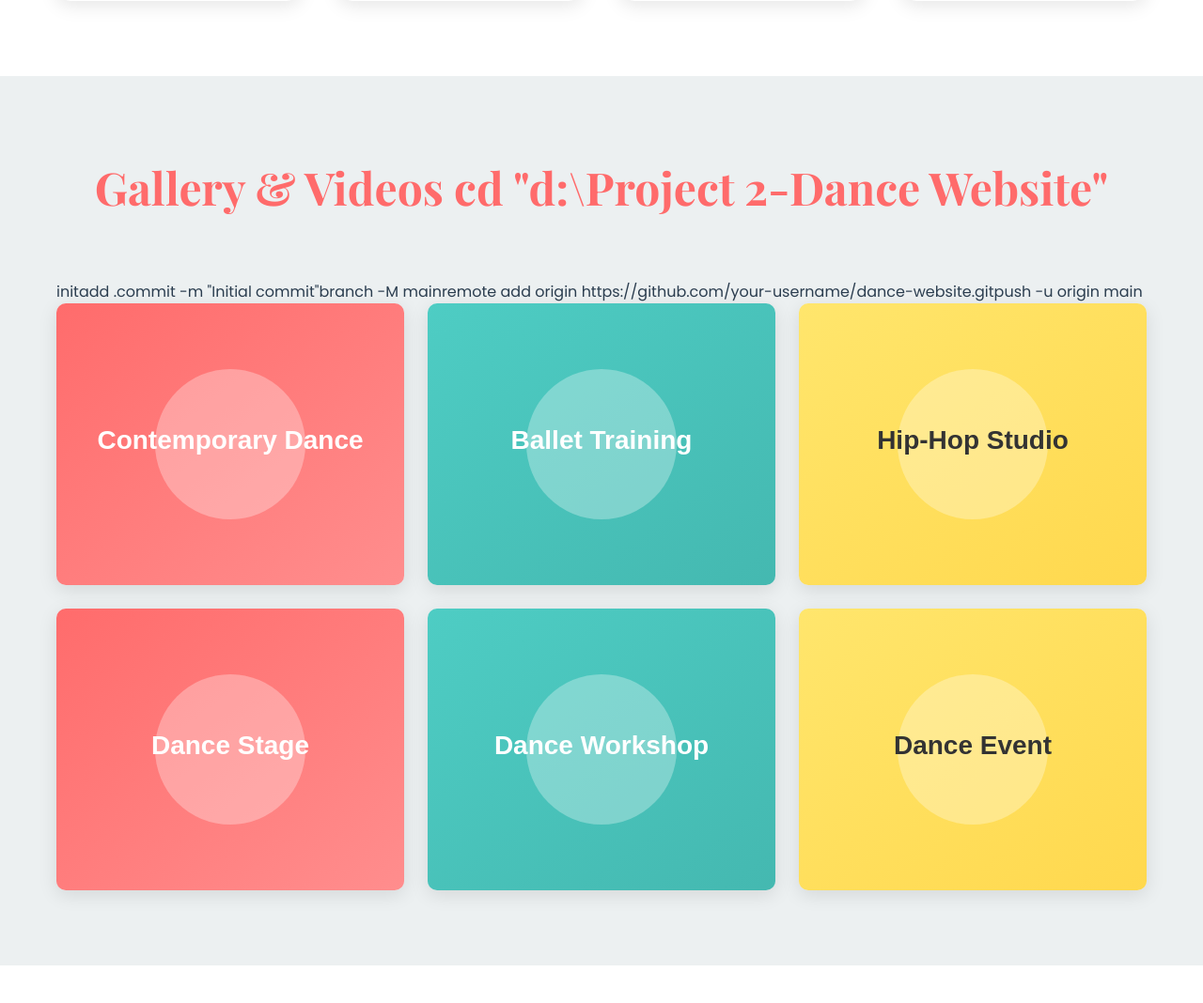
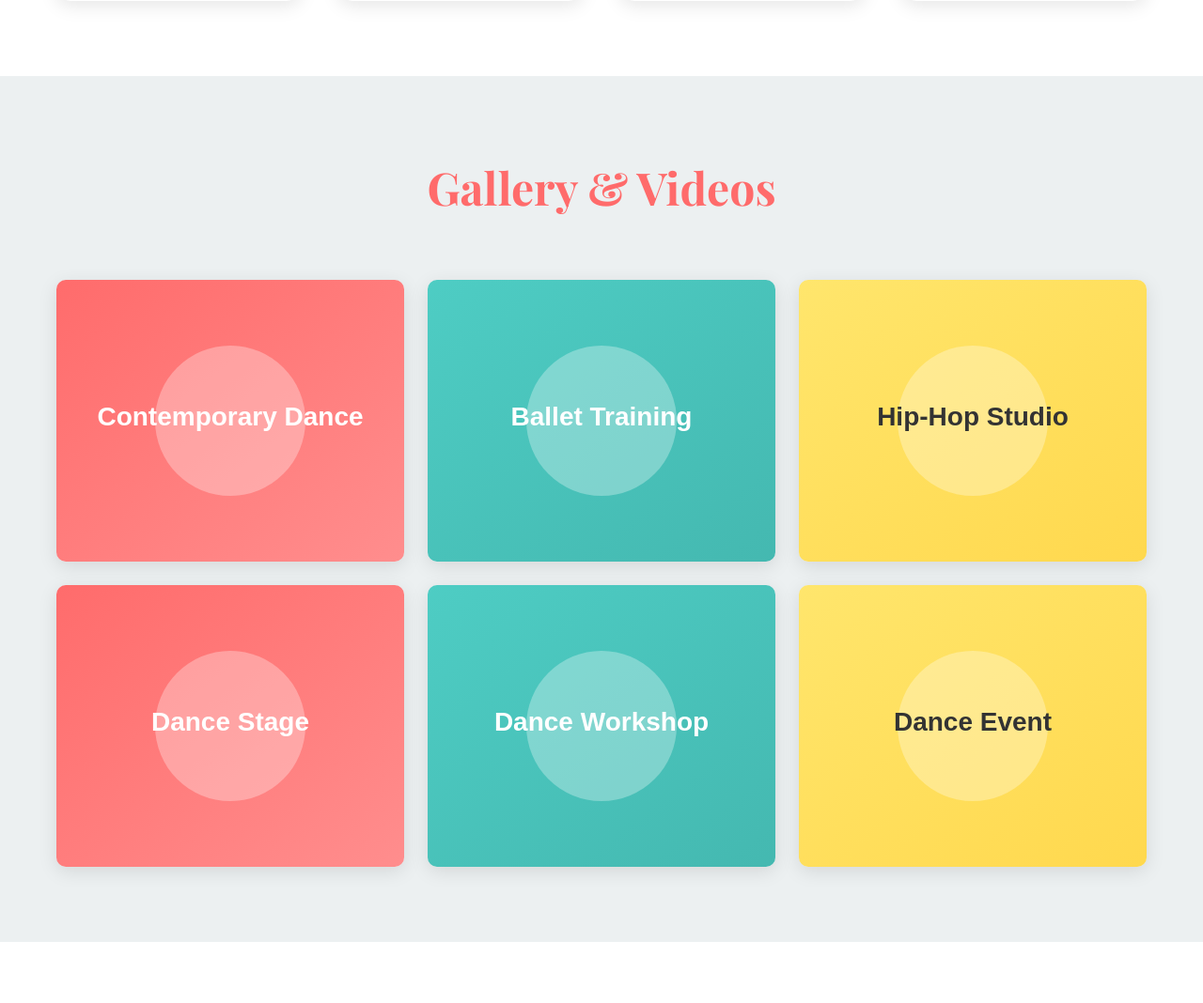
Before and after one commit to pratikjaygude07-collab/Dance-website, a Node server app: page / in a window 1280 px wide. Shown: the part 1852-2920 px from the top of the page at 94% size. Run offline with Node 20, Linux system fonts and the light colour scheme.

Commit message:
Initial commit - Dance Portfolio Website

```diff
--- a/app.js
+++ b/app.js
@@ -1,13 +1,13 @@
 const express = require("express");
 const path = require("path");
 const app = express();
-const port = 80;
+const port = 3000;
 
 
 
 // EXPRESS SPECIFIC STUFF
 app.use('/static', express.static('static')) // For serving static files
-app.use(express.urlencoded())
+app.use(express.urlencoded({ extended: true }))
 
 // PUG SPECIFIC STUFF
 app.set('view engine', 'pug') // Set the template engine as pug
@@ -16,7 +16,7 @@ app.set('views', path.join(__dirname, 'views')) // Set the views directory
 // ENDPOINTS
 app.get('/', (req, res)=>{
     const params = {}
-    res.status(200).render('index.pug', params);
+    res.status(200).render('index', params);
 })
 
 // START THE SERVER
--- a/views/index.pug
+++ b/views/index.pug
@@ -77,13 +77,13 @@ html(lang="en")
         // Gallery Section
         section#gallery.gallery
             .container
-                h2 Gallery & Videos                cd "d:\Project 2-Dance Website"
-                git init
-                git add .
-                git commit -m "Initial commit"
-                git branch -M main
-                git remote add origin https://github.com/your-username/dance-website.git
-                git push -u origin main
+                h2 Gallery & Videos
+                //- git init
+                //- git add .
+                //- git commit -m "Initial commit"
+                //- git branch -M main
+                //- git remote add origin https://github.com/your-username/dance-website.git
+                //- git push -u origin main
                 .gallery-grid
                     .gallery-item
                         img(src="/static/dance1.svg" alt="Contemporary Dance Performance")
```
Also changed, not shown: 1 other file.
